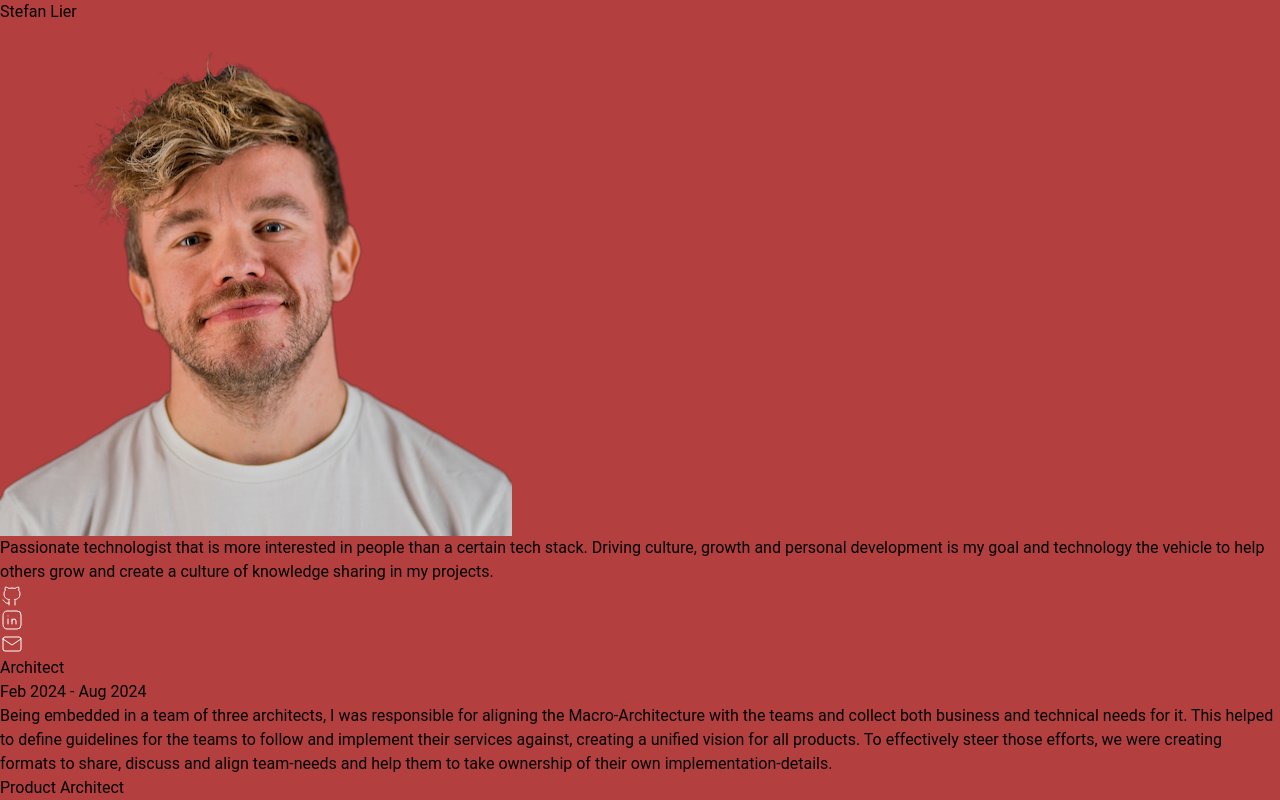
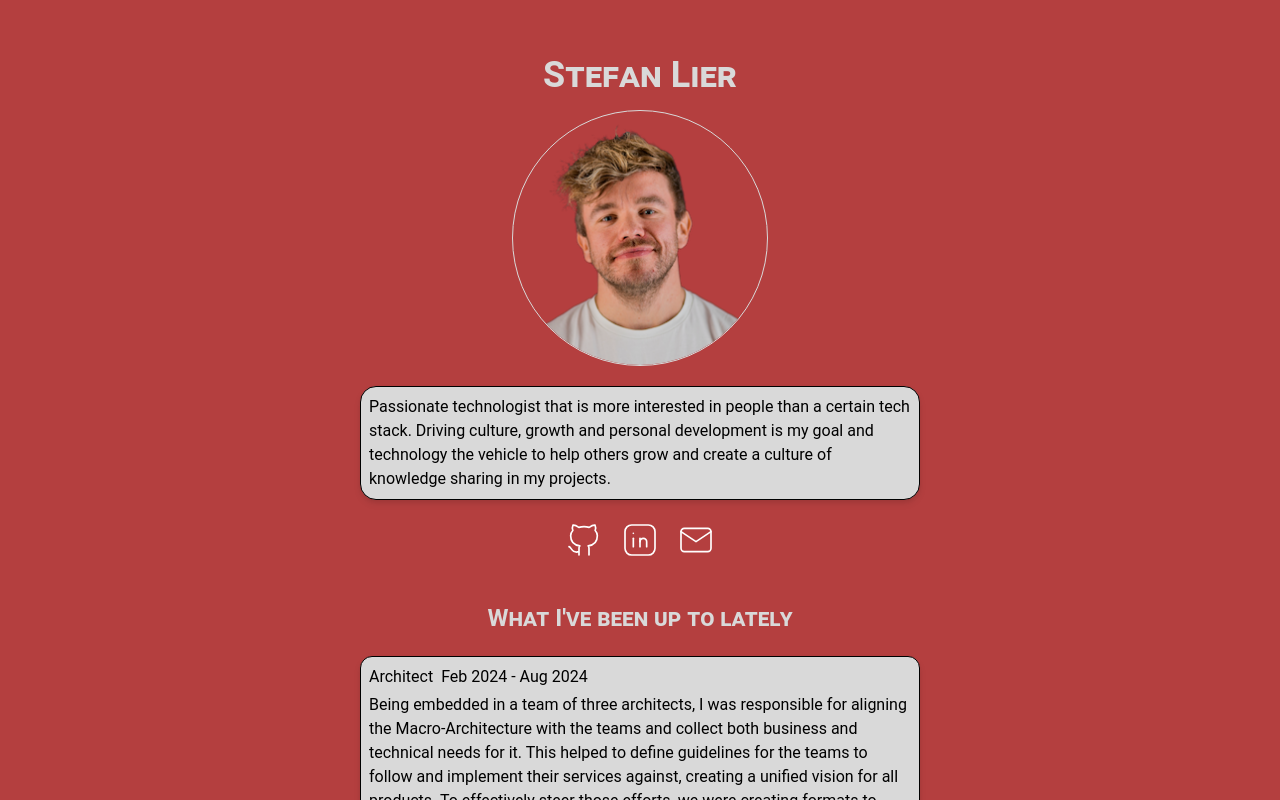
Before and after one commit to stehefan/stefanlier.de, a Next.js app: page / in a window 1280 px wide. Shown: the top 800 px of the page. Built offline with nearby package versions, Linux system fonts and the light colour scheme.

Commit message:
feat: initial styling of page and components using tailwind

```diff
--- a/app/components/ExperienceCard/ExperienceCard.tsx
+++ b/app/components/ExperienceCard/ExperienceCard.tsx
@@ -6,10 +6,14 @@ interface ExperienceProperties {
 
 function ExperienceCard(props: ExperienceProperties) {
     return (
-        <div className={'card'}>
-            <h3 className={'title'}>{props.title}</h3>
-            <span className={'timeframe'}>{props.timeframe}</span>
-            <div className={'description'}>{props.description}</div>
+        <div className={'space-y-1 rounded-xl border-black bg-offwhite border p-2  drop-shadow-md'}>
+            <header className={'flex flex-row gap-2'}>
+                <h3>{props.title}</h3>
+                <span>{props.timeframe}</span>
+            </header>
+            <main>
+                {props.description}
+            </main>
         </div>
     );
 }
--- a/app/globals.css
+++ b/app/globals.css
@@ -3,17 +3,31 @@
 @tailwind utilities;
 
 :root {
-  --light-background: #D9D9D9;
-  --accent-background: #B43F3F;
-  --headline-color: #D9D9D9;
+  --offwhite: #D9D9D9;
+  --accent-color: #B43F3F;
   --text-color: #000;
-  --icon-color: #D9D9D9;
+  --icon-color: var(--offwhite);
 }
 
 body {
   color: var(--text-color);
-  background: var(--accent-background);
+  background: var(--accent-color);
   font-family: Roboto, Arial, Helvetica, sans-serif;
+}
+
+h1, h2 {
+  color: var(--offwhite);
+  text-align: center;
+  font-variant: small-caps;
+  font-weight: 600;
+}
+
+h1 {
+  font-size: theme(fontSize.4xl);
+}
+
+h2 {
+  font-size: theme(fontSize.2xl);
 }
 
 @layer utilities {
--- a/app/layout.tsx
+++ b/app/layout.tsx
@@ -13,7 +13,7 @@ export default function RootLayout({
 }>) {
     return (
         <html lang="en">
-        <body className={'antialiased'}>
+        <body className={'antialiased flex flex-col items-center'}>
         {children}
         </body>
         </html>
--- a/app/page.tsx
+++ b/app/page.tsx
@@ -6,34 +6,38 @@ import Link from "next/link";
 
 export default function Home() {
     return (
-        <div>
-            <header>
-                <h1 className={'name'}>Stefan Lier</h1>
+        <div className={'max-w-xl p-2 space-y-2 mt-10'}>
+            <header className={'flex flex-col items-center space-y-2 mb-5'}>
+                <h1>Stefan Lier</h1>
                 <Image
-                    className={'headshot'}
+                    className={'rounded-full border-offwhite border'}
                     src={headshot}
                     alt="Image of Stefan Lier"
                 />
             </header>
-            <main>
-                <section className={'description'}>
+            <main className={'flex flex-col items-center space-y-5'}>
+                <section className={'description rounded-2xl border-black bg-offwhite border p-2 drop-shadow-md'}>
                     Passionate technologist that is more interested in people than a certain tech stack. Driving
                     culture, growth and personal development is my goal and technology the vehicle to help others
                     grow and create a culture of knowledge sharing in my projects.
                 </section>
-                <section className={'contact'}>
+                <section className={'flex flex-row justify-center gap-4 mt-2'}>
                     <Link target={'_blank'} href={'https://www.github.com/stehefan'} aria-label={'Github-Link'}>
-                        <IconBrandGithub className={'contact-icon'} strokeWidth={1} color={'#fff'}/>
+                        <IconBrandGithub className={'contact-icon size-10'} strokeWidth={1} color={'#fff'}/>
                     </Link>
                     <Link target={'_blank'} href={'https://www.linkedin.com/in/stefan-lier/'}
                           aria-label={'LinkedIn-Link'}>
-                        <IconBrandLinkedin className={'contact-icon'} strokeWidth={1} color={'#fff'}/>
+                        <IconBrandLinkedin className={'contact-icon size-10'} strokeWidth={1} color={'#fff'}/>
                     </Link>
                     <Link target={'_blank'} href={'mailto:info@stefanlier.de'} aria-label={'Email'}>
-                        <IconMail className={'contact-icon'} strokeWidth={1} color={'#fff'}/>
+                        <IconMail className={'contact-icon size-10'} strokeWidth={1} color={'#fff'}/>
                     </Link>
                 </section>
-                <section className={'experience'}>
+                <section className={'space-y-5 '}>
+                    <header>
+                        <h2 className={'mt-5'}>What I&apos;ve been up to lately</h2>
+                    </header>
+                    <main>
                         <ExperienceCard
                             title="Architect"
                             timeframe="Feb 2024 - Aug 2024"
@@ -66,6 +70,7 @@ export default function Home() {
                             culture of knowledge sharing, driving community practices and supporting team onboarding in
                             new technologies."
                         />
+                    </main>
                 </section>
             </main>
         </div>
--- a/tailwind.config.ts
+++ b/tailwind.config.ts
@@ -9,8 +9,10 @@ const config: Config = {
   theme: {
     extend: {
       colors: {
-        background: "var(--background)",
-        foreground: "var(--foreground)",
+        offwhite: "var(--offwhite)",
+        accent: "var(--accent-color)",
+        text: "var(--text-color)",
+        icon: "var(--icon-color)",
       },
     },
   },
```
Also changed, not shown: app/images/headshot.png. Lines whose indentation alone changed are shown as unchanged.
